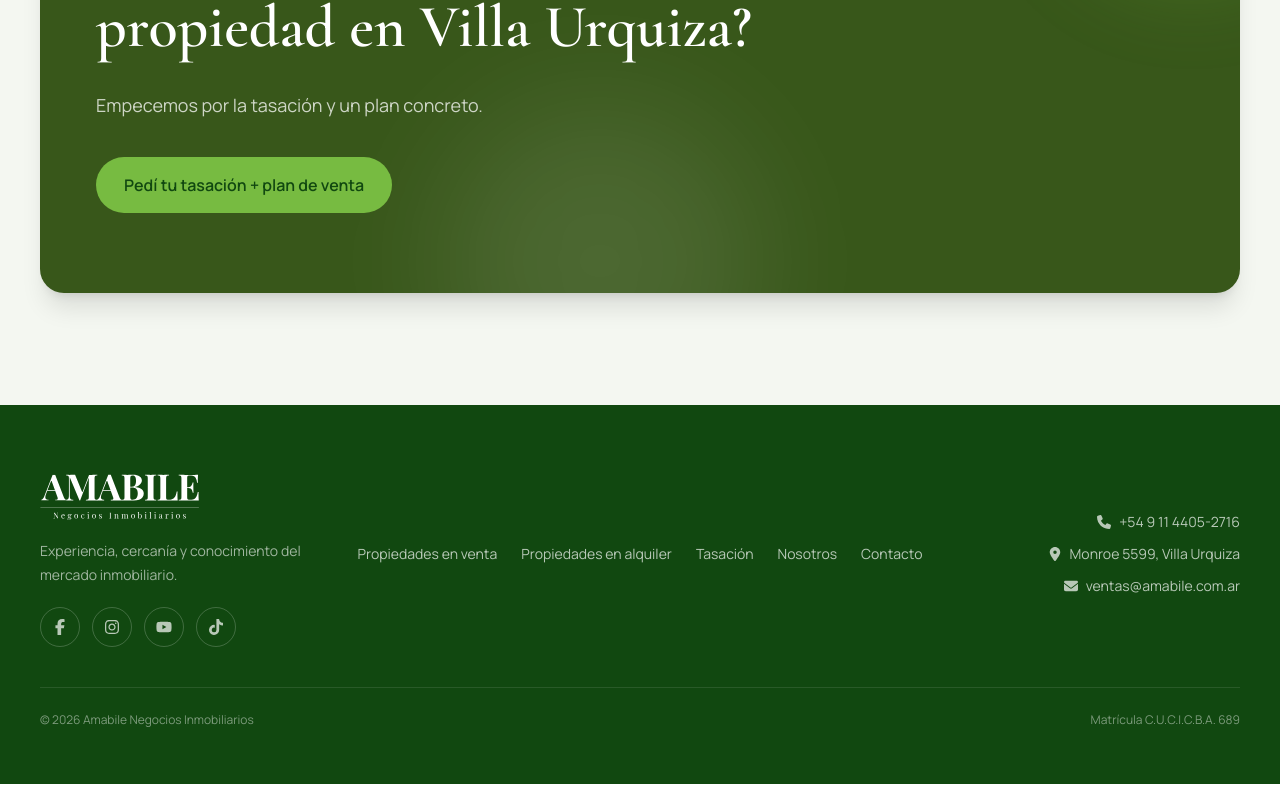
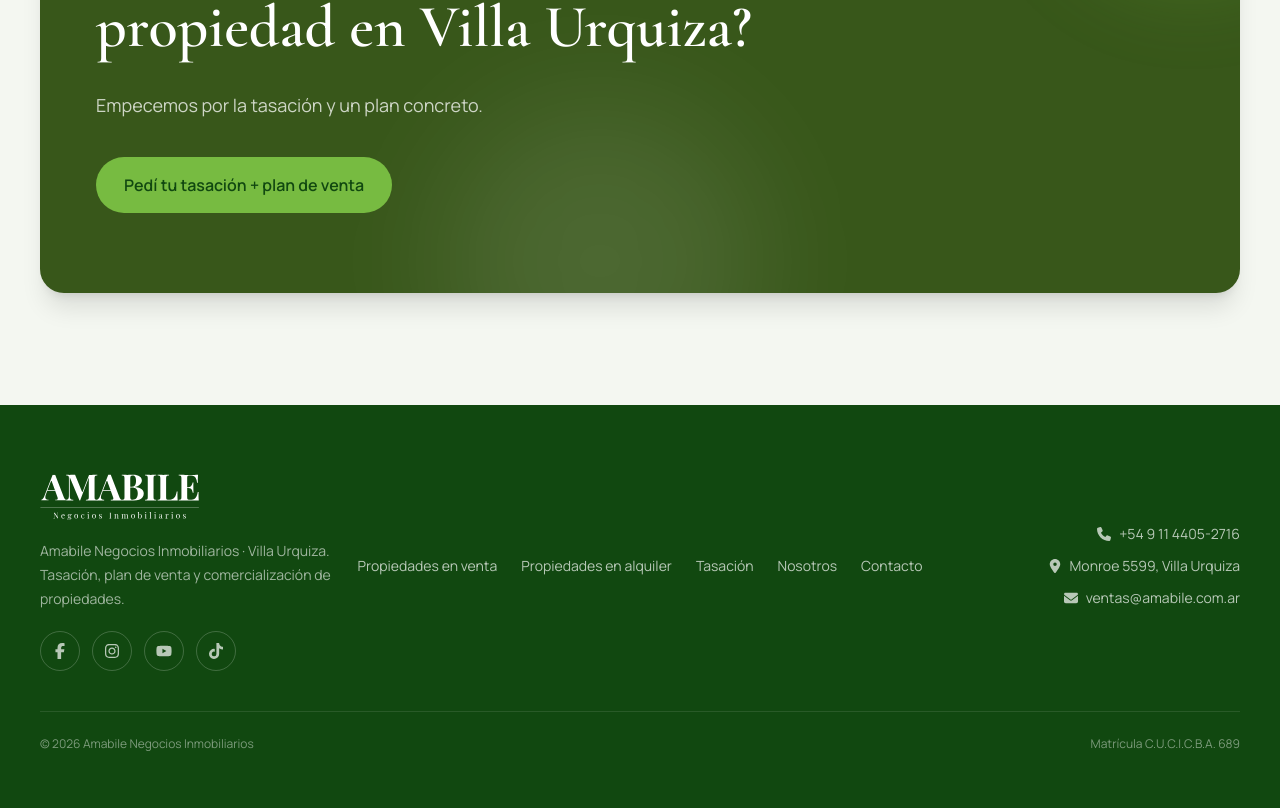
Before and after one commit to santimachuca/web-inmobiliaria-amabile, a Next.js app: page / in a window 1280 px wide. Shown: the part 6234-7042 px from the top of the page. Before the commit the page ends 7018 px from the top, so only its background shows below. Built offline with nearby package versions, Linux system fonts and the light colour scheme.

Commit message:
Actualiza texto del footer para Villa Urquiza

```diff
--- a/src/components/layout/Footer.tsx
+++ b/src/components/layout/Footer.tsx
@@ -33,7 +33,8 @@ export default function Footer() {
           </Link>
 
           <p className="mt-3 max-w-xs text-sm leading-6 text-white/60">
-            Experiencia, cercanía y conocimiento del mercado inmobiliario.
+            Amabile Negocios Inmobiliarios · Villa Urquiza. Tasación, plan de
+            venta y comercialización de propiedades.
           </p>
 
           <nav
@@ -125,7 +126,6 @@ export default function Footer() {
             <FaPhone aria-hidden="true" className="shrink-0" />
             +54 9 11 4405-2716
           </a>
-
           <a
             href="https://www.google.com/maps/place/Amabile+Negocios+Inmobiliarios/@-34.5768767,-58.4946561,17.25z/data=!4m6!3m5!1s0x95bcb65b64f197a5:0x82c258a95c42bcb0!8m2!3d-34.5774073!4d-58.4919513!16s%2Fg%2F1tfrcc89"
             target="_blank"
```
